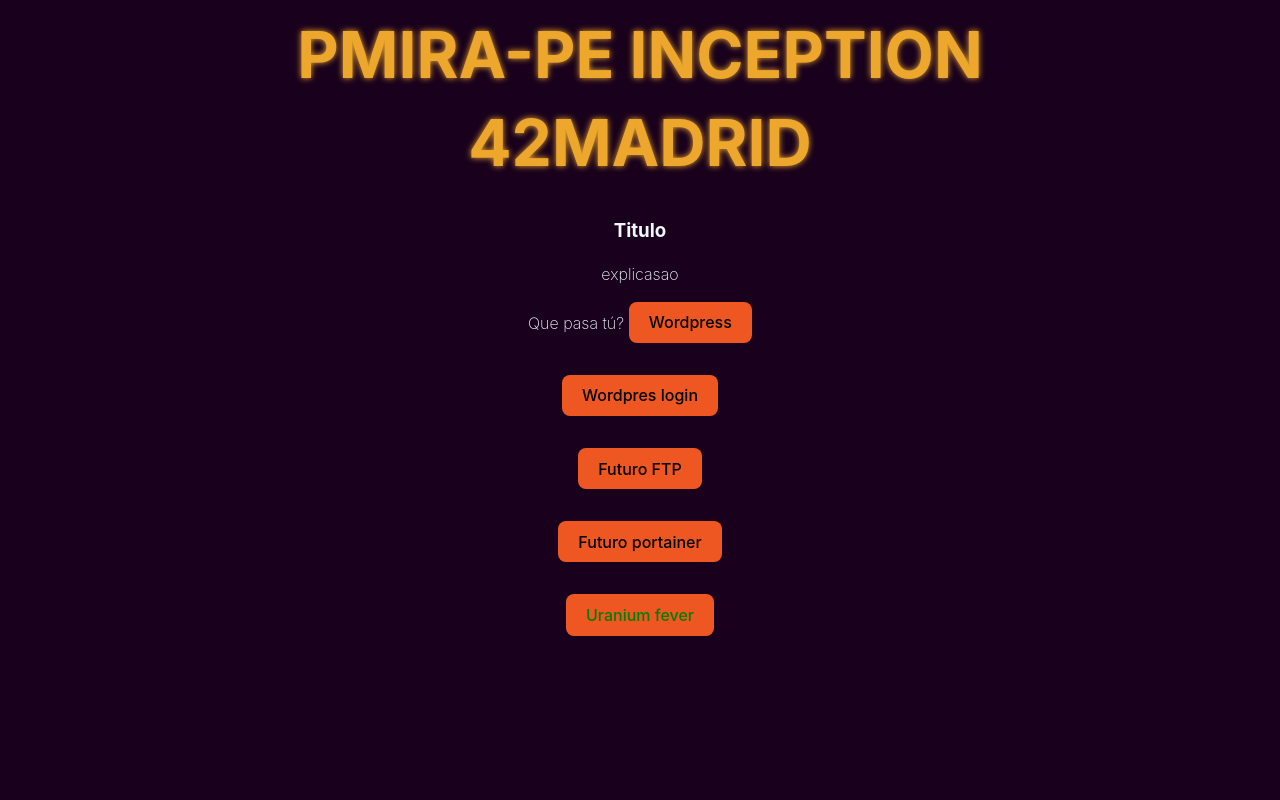
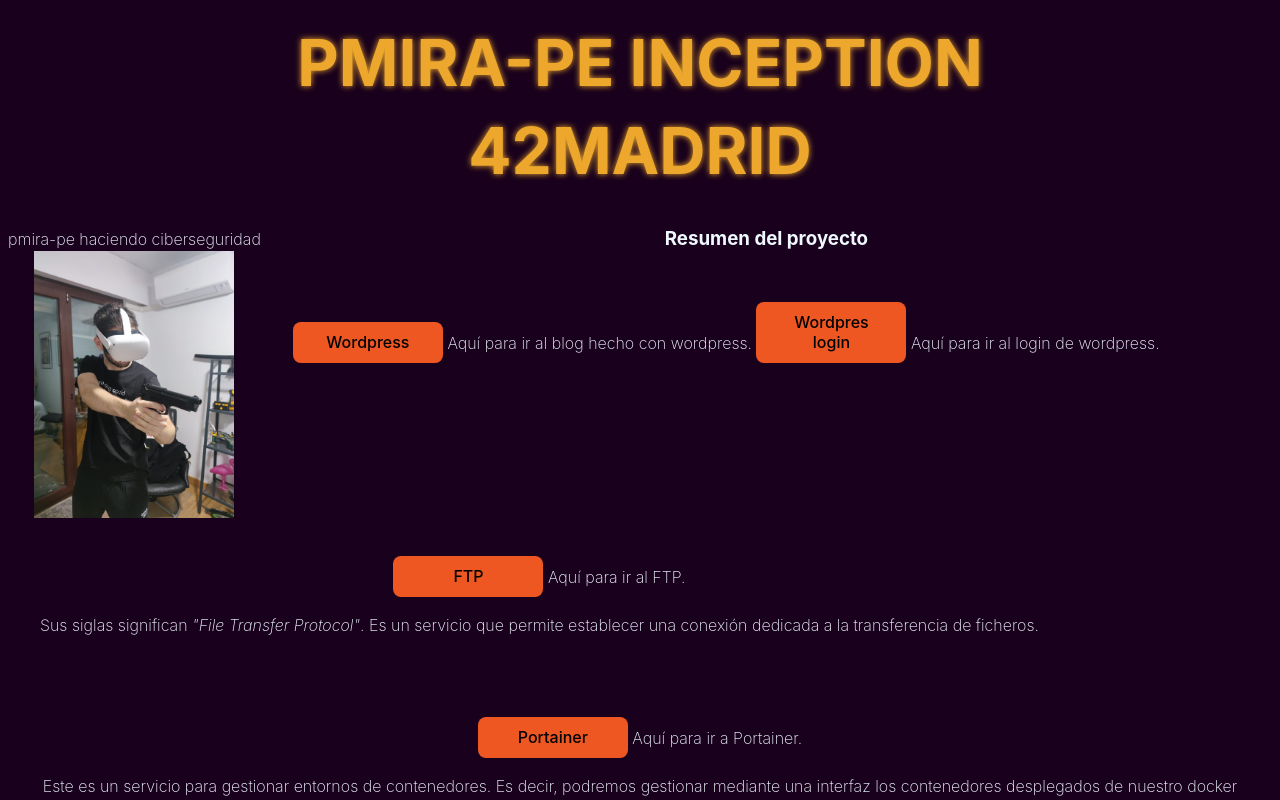
Before and after one commit to Pablichu/my_first_svelte-static-web, a Svelte app: page / in a window 1280 px wide. Shown: the top 800 px of the page. Built offline with nearby package versions, Linux system fonts and the light colour scheme.

Commit message:
Page is getting better

```diff
--- a/src/App.svelte
+++ b/src/App.svelte
@@ -1,13 +1,40 @@
 <script lang="ts">
-  import Youtube from "svelte-youtube";
+  import { onMount } from 'svelte';
 
   let uranium_fever:boolean = false;
   const videoId = "GNkO2hzXluU"
 
-  function onReady(event) {
-    // access to player in all event handlers via event.target
-    event.target.playVideo();
+
+  let characters = ['uranium', '☢️', '🧪'];
+
+  let confetti = new Array(100).fill(0, 0, 100)
+  .map((_, i) => {
+    return {
+      character: characters[i % characters.length],
+      x: Math.random() * 100,
+      y: -20 - Math.random() * 100,
+      r: 0.1 + Math.random() * 1
+    };
+  })
+  .sort((a, b) => a.r - b.r);
+
+  onMount(() => {
+    let frame: number;
+
+    function loop() {
+      frame = requestAnimationFrame(loop);
+
+      confetti = confetti.map(emoji => {
+        emoji.y += 0.7 * emoji.r;
+        if (emoji.y > 120) emoji.y = -20;
+          return emoji;
+      });
     }
+
+    loop();
+
+    return () => cancelAnimationFrame(frame);
+  });
 
 </script>
 
@@ -16,35 +43,47 @@
     PMIRA-PE INCEPTION <p>42MADRID</p>
   </h1>
 
+  <nav>
+    <div style="position:relative">pmira-pe haciendo ciberseguridad</div>
+    <img style="width: 200px;" alt="cibersecurity" src="/src/assets/ciberseguridad.jpeg"/>
+  </nav>
 
-
-  <body>
-    <h3>Titulo</h3>
-    explicasao
+  <h3>Resumen del proyecto</h3>
 
   <div>
+    {#if !uranium_fever}
     <div class='button_explain'>
-        Que pasa tú?
       <button>Wordpress</button>
+      Aquí para ir al blog hecho con wordpress.
+      <button>Wordpres login</button>
+      Aquí para ir al login de wordpress.
     </div>
 
     <div class='button_explain'>
-          <button>Wordpres login</button>
+        <button on:click={ e => alert("Todavia no está hecho jeje")}>FTP</button>
+        Aquí para ir al FTP.
+        <p>
+          Sus siglas significan <em>"File Transfer Protocol"</em>. Es un servicio que permite establecer
+          una conexión dedicada a la transferencia de ficheros.
+        </p>
     </div>
 
     <div class='button_explain'>
-          <button on:click={ e => alert("Todavia no está hecho jeje")}>Futuro FTP</button>
+        <button on:click={ e => alert("Todavia no está hecho jeje")}>Portainer</button>
+        Aquí para ir a Portainer.
+        <p>
+          Este es un servicio para gestionar entornos de contenedores. Es decir, podremos gestionar mediante
+          una interfaz los contenedores desplegados de nuestro docker compose mediante una url.
+        </p>
       </div>
 
     <div class='button_explain'>
-          <button on:click={ e => alert("Todavia no está hecho jeje")}>Futuro portainer</button>
+      <button style="color:green" on:click={ e => uranium_fever = true }>Uranium fever</button>
     </div>
-
+    {:else}
     <div class='button_explain'>
-        {#if !uranium_fever}
-            <button style="color:green" on:click={ e => uranium_fever = true }>Uranium fever</button>
-        {:else}
       <h2 style="color: green;">URANIUM FEVER ACTIVATED</h2>
+      <button on:click={ e => uranium_fever = false }>Disconnect uranium fever</button>
       <p class="container">
         <iframe
           class="video"
@@ -54,11 +93,12 @@
           allowfullscreen>
         </iframe>
       </p>
-          <button on:click={ e => uranium_fever = false }>Disconnect uranium fever</button>
+      {#each confetti as c}
+       <span style="color:rgb(21, 210, 15); left: {c.x}%; top: {c.y}%; transform: scale({c.r})">{c.character}</span>
+      {/each}
+    </div>
     {/if}
   </div>
-    </div>
-  </body>
 </main>
 
 <style>
@@ -70,10 +110,13 @@
     text-shadow: 0px 0px 6px #ECA72C;
   }
 
-  .button_explain {
-    display: block;
-    padding: 1em;
-    color: aliceblue;
+  :global(body) {
+    overflow: hidden;
   }
 
+  span {
+    position: absolute;
+    font-size: 5vw;
+    user-select: none;
+  }
 </style>
--- a/src/app.css
+++ b/src/app.css
@@ -12,7 +12,23 @@
 
 }
 
+html{
+  overflow-x: hidden;
+}
+
+nav {
+  float: left;
+  position: relative;
+  top:50%;
+}
+
+.button_explain {
+  float: left;
+  padding: 2em;
+}
+
 button {
+  width: 150px;
   border-radius: 8px;
   border: 1px solid transparent;
   padding: 0.6em 1.2em;
```
Also changed, not shown: src/assets/ciberseguridad.jpeg (added), src/assets/svelte.svg (deleted). Lines whose indentation alone changed are shown as unchanged.
